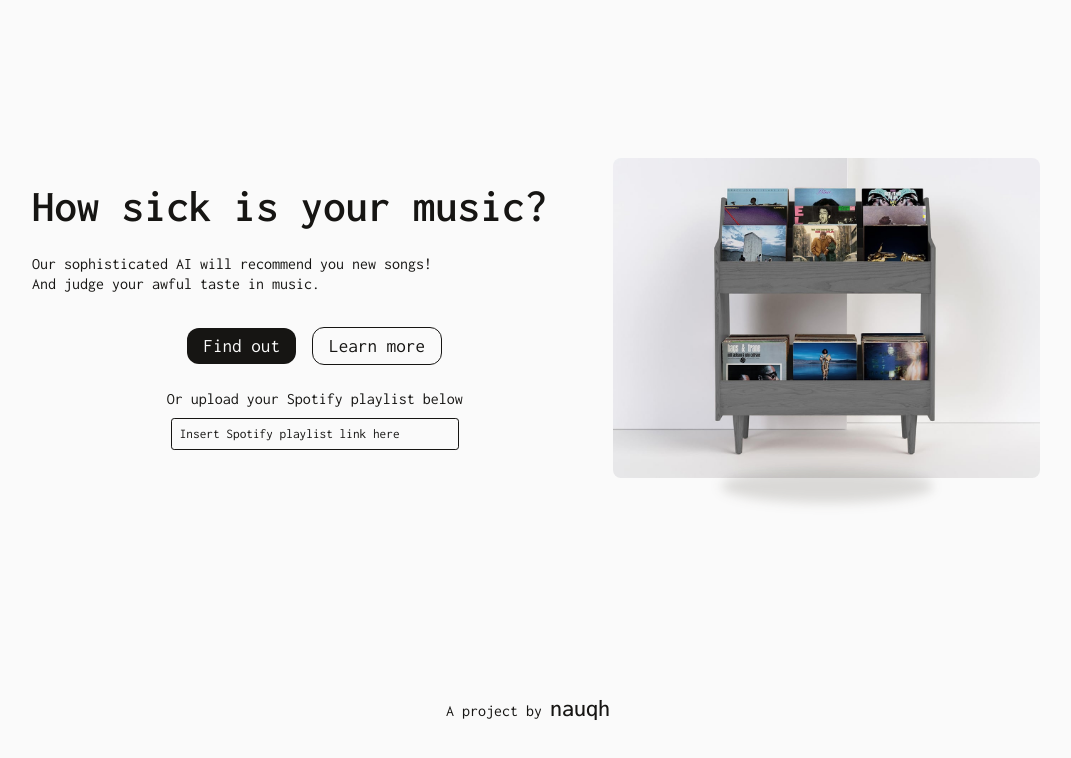
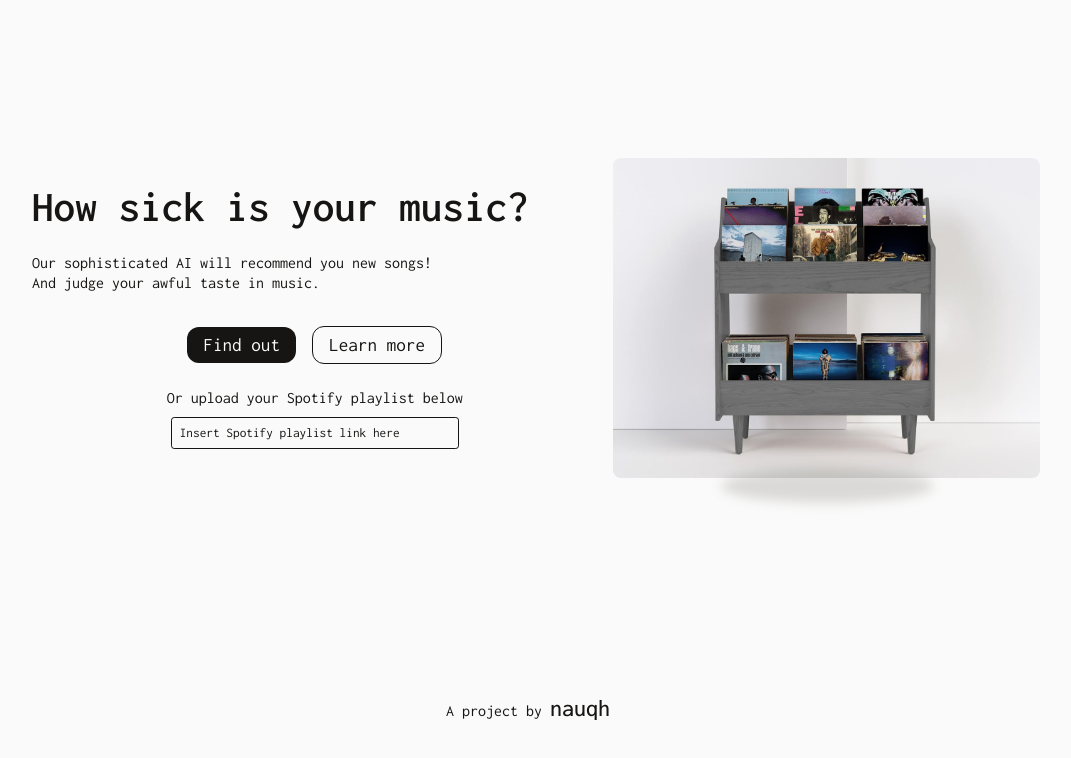
Before and after one commit to nauqh/musicotherapy, a React (Vite) app: page /home in a window 1280 px wide. Shown: the top 758 px of the page, without its empty margins (112-1183 px from the left). Built offline with nearby package versions, Linux system fonts and the light colour scheme.

Commit message:
adjust img width

```diff
--- a/src/assets/Home.css
+++ b/src/assets/Home.css
@@ -97,7 +97,7 @@
 	}
 
 	.home__title {
-		font-size: 2.8rem;
+		font-size: 2.7rem;
 	}
 
 	.home__data {
@@ -162,7 +162,7 @@
 	}
 
 	.home__img img {
-		width: 600px;
+		width: auto;
 	}
 
 	.home__shadow {
```
